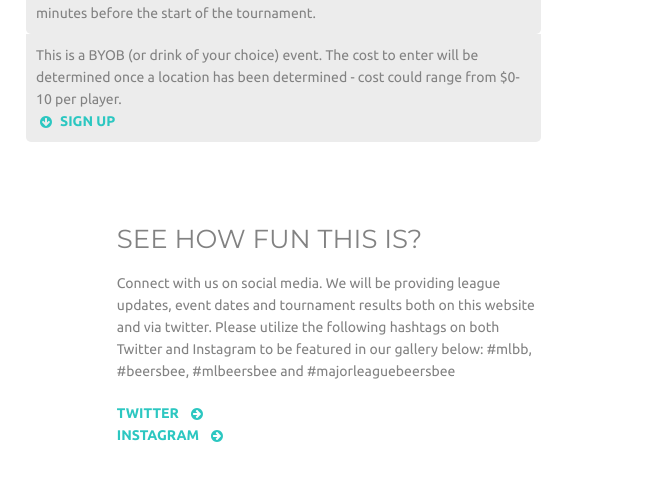
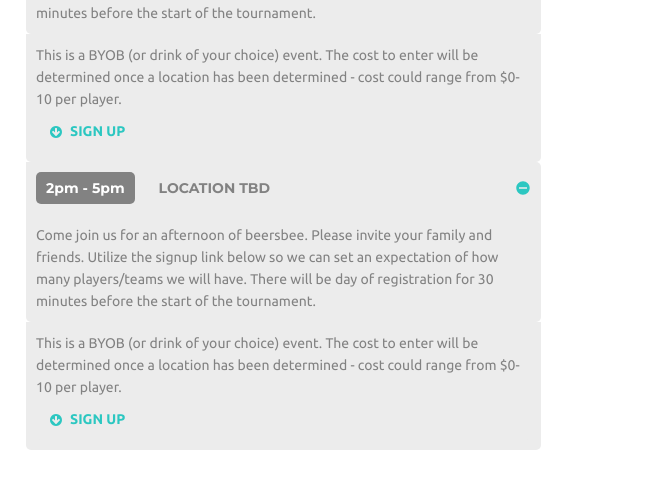
Before and after one commit to majorleaguebeersbee/majorleaguebeersbee.github.io, a plain HTML site: page index.html in a window 1280 px wide. Shown: the part 1351-1851 px from the top of the page, 629-1280 px from the left. Drawn offline with Linux system fonts and the light colour scheme; some packages are replaced by stand-ins of ours.

Commit message:
Add files via upload

```diff
--- a/index.html
+++ b/index.html
@@ -276,15 +276,16 @@
                       </div>
                       <div class="panel-body">
                       This is a BYOB (or drink of your choice) event. The cost to enter will be determined once a location has been determined - cost could range from $0-10 per player.
-                      </BR><a class="icon icon-left arrow-down uppercase" href="#">Sign Up</a>
+                      <div class="panel-body">
+                        <a class="icon icon-left arrow-down uppercase" href="#">Sign Up</a>
+                      </div>
                     </div>
                   </div>
                 </div>
               </div>
             </div>
 
-
-            <div class="tab-pane" id="event-group-2">
+            <div class="tab-pane active" id="event-group-2">
               <div class="panel-group" id="event-2">
                 <div class="panel panel-default">
                   <div class="panel-heading">
@@ -295,16 +296,18 @@
                       </a>
                     </h4>
                   </div>
-                  <div id="event-2-auditorium-a" class="panel-collapse collapse in">
-                     <div class="panel-body">
+                  <div id="event-1-auditorium-a" class="panel-collapse collapse in">
+                    <div class="panel-body">
                       Come join us for an afternoon of beersbee. Please invite your family and friends. Utilize the signup link below so we can set an expectation of how many players/teams we will have. There will be day of registration for 30 minutes before the start of the tournament.
                       </div>
                       <div class="panel-body">
                       This is a BYOB (or drink of your choice) event. The cost to enter will be determined once a location has been determined - cost could range from $0-10 per player.
-                      </BR><a class="icon icon-left arrow-down uppercase" href="#">Sign Up</a>
+                      <div class="panel-body">
+                        <a class="icon icon-left arrow-down uppercase" href="#">Sign Up</a>
+                      </div>
                     </div>
                   </div>
-                 </div>
+                </div>
               </div>
             </div>
 
```
